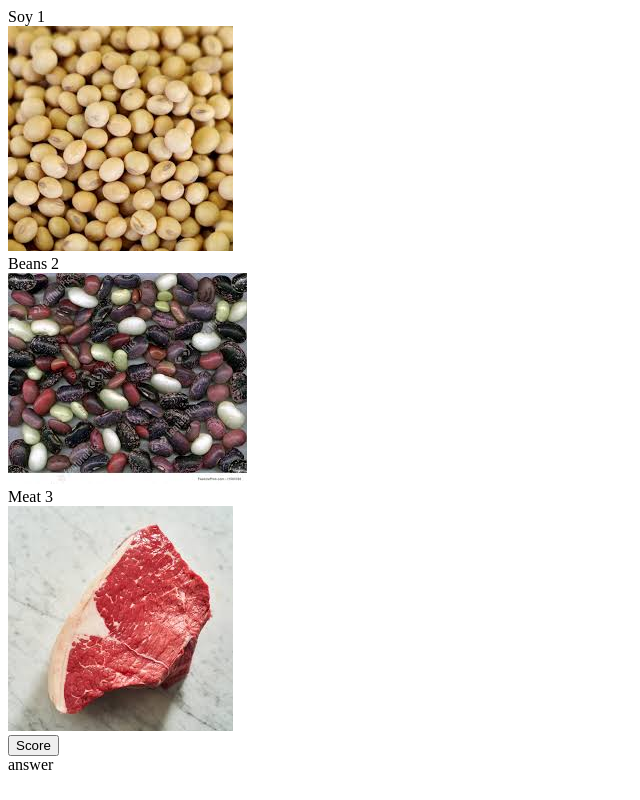
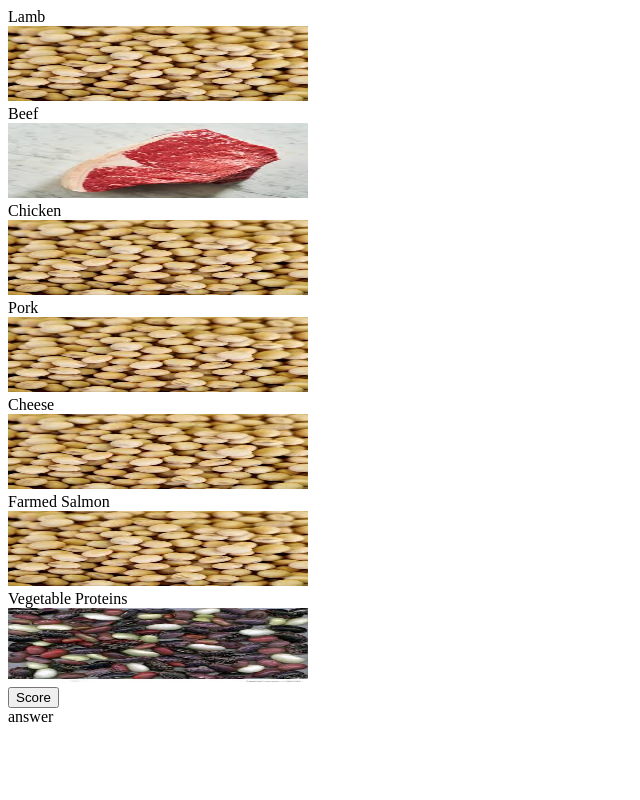
Before and after one commit to clorofil/ecogame, a plain HTML site: page index.html in a window 1280 px wide. Shown: the whole page, without its empty margins (0-640 px from the left). Drawn offline with Linux system fonts and the light colour scheme.

Commit message:
Adding other elements

```diff
--- a/index.html
+++ b/index.html
@@ -11,14 +11,26 @@
 
   <div>
     <div id="list1" class="container">
-      <div id="i1">Soy 1
-        <div class='image-thing'><img src='resources/soybeans.jpeg'/></div>
+      <div id="i1">Lamb
+        <div class='image-thing'><img src='resources/soybeans.jpeg' width="300" height="75"/></div>
       </div>
-      <div id="i2">Beans 2
-        <div class='image-thing'><img src='resources/beans.jpeg'/></div>
+      <div id="i2">Beef
+        <div class='image-thing'><img src='resources/beef.jpeg' width="300" height="75"/></div>
       </div>
-      <div id="i3">Meat 3
-        <div class='image-thing'><img src='resources/beef.jpeg'/></div>
+      <div id="i3">Chicken
+        <div class='image-thing'><img src='resources/soybeans.jpeg' width="300" height="75"/></div>
+      </div>
+      <div id="i4">Pork
+        <div class='image-thing'><img src='resources/soybeans.jpeg' width="300" height="75"/></div>
+      </div>
+      <div id="i5">Cheese
+        <div class='image-thing'><img src='resources/soybeans.jpeg' width="300" height="75"/></div>
+      </div>
+      <div id="i6">Farmed Salmon
+        <div class='image-thing'><img src='resources/soybeans.jpeg' width="300" height="75"/></div>
+      </div>
+      <div id="i7">Vegetable Proteins
+        <div class='image-thing'><img src='resources/beans.jpeg' width="300" height="75"/></div>
       </div>
     </div>
 
```
